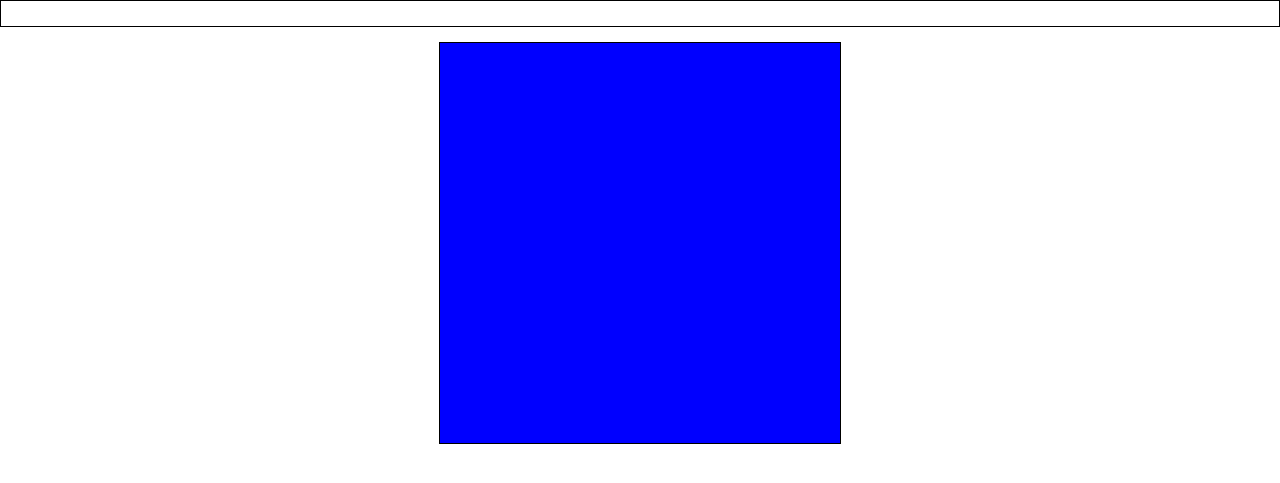
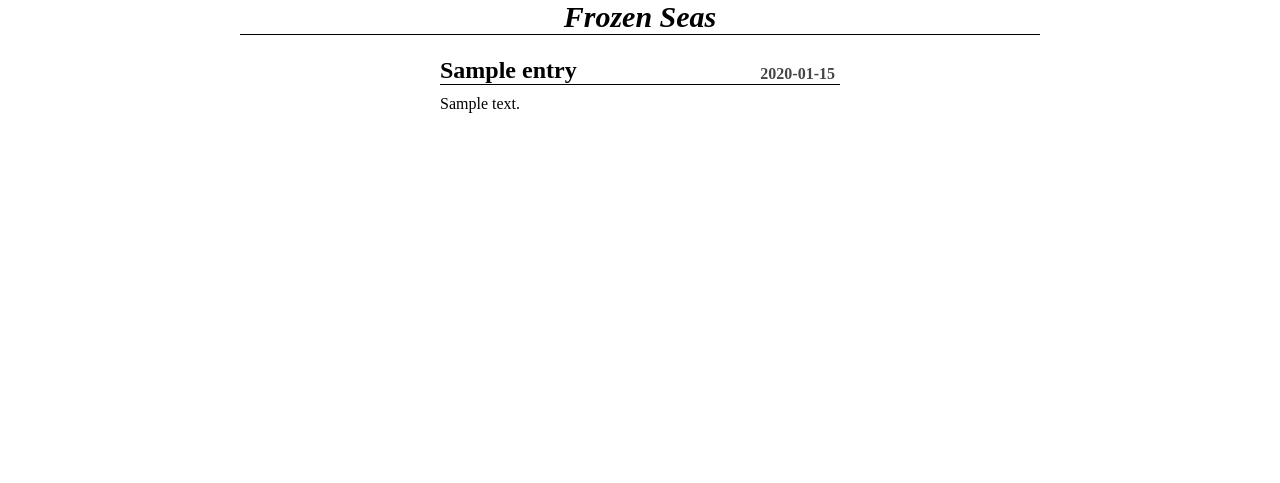
Before and after one commit to beeznicity/myblog, a Flask app: page / in a window 1280 px wide. Shown: the top 483 px of the page. Run offline with Flask 2, Linux system fonts and the light colour scheme; tables that the repository leaves empty hold one stand-in row (values such as "Sample post").

Commit message:
changed layout and the front page now pulls entries

```diff
--- a/app.py
+++ b/app.py
@@ -1,4 +1,4 @@
-from flask import Flask, render_template
+from flask import Flask, render_template, request
 from flask.ext.sqlalchemy import SQLAlchemy
 import os
 
@@ -6,12 +6,18 @@ app = Flask(__name__)
 app.config.from_object(os.environ['APP_SETTINGS'])
 db = SQLAlchemy(app)
 
-from model import Entry
+from model import *
 
 
-@app.route('/')
+@app.route('/', methods=['GET','POST'])
 def hello():
-	return render_template('index.html')
+	db_entries = Entry.query.all()
+	entries=[]
+	for e in db_entries:
+		entries.append(e)
+	return render_template('index.html', entries = db_entries)
+
+
 
 
 @app.route('/<name>')
--- a/static/style.css
+++ b/static/style.css
@@ -2,16 +2,38 @@ body{
 	margin: 0 auto;
 }
 .top{
+	margin: 0 auto;
 	background-color: white;
-	height: 25px;
-	border: 1px solid;
+	border-bottom: 1px solid;
+	width: 800px;
+	text-align: center;
+	font-size: 30px;
+	font-weight: bold;
+	font-style: oblique;
+}
+.entry-container{
+	width: 400px;
+	padding: 2px;
+	background: #ffffff;
+	margin: 20px auto;
 
 }
+.entry-header{
+	position: relative;
+	width: 400px;
+	margin-bottom: 10px;
+	border-bottom: 1px solid;
+}
+.entry-title{
+	font-weight: bold;
+	font-size: 24px;
+}
+.entry-date{
+	position: absolute;
+	right: 5px;
+	top: 8px;
+	font-size: 16px;
+	font-weight: bold;
+	color: #454545;
 
-.container{
-	width: 400px;
-	height: 400px;
-	margin: 15px auto;
-	border: 1px solid;
-	background-color: blue;
 }
--- a/templates/index.html
+++ b/templates/index.html
@@ -1,13 +1,21 @@
 <!DOCTYPE html>
 <html>
 	<head>
-		<title>Frozen Seams</title>
+		<title>Frozen Seas</title>
 		<link rel=stylesheet type=text/css href="{{url_for('static',filename='style.css') }}">
 	</head>
 
 	<body>
-		<div class="top"></div>
-		<div class="container"></div>
+		<div class="top">Frozen Seas</div>
+		{% for entry in entries%}
+		<div class="entry-container">
+			<div class="entry-header">
+				<div class="entry-title">{{entry.title}}</div>
+				<div class="entry-date">{{entry.date}}</div>
+			</div>
+			<div class="entry-body">{{entry.body}}</div>
+		</div>
+		{% endfor %}
 		<div class="bottom"></div>
 	</body>
 </html>
```
Also changed, not shown: config.py (line endings or trailing spaces).
